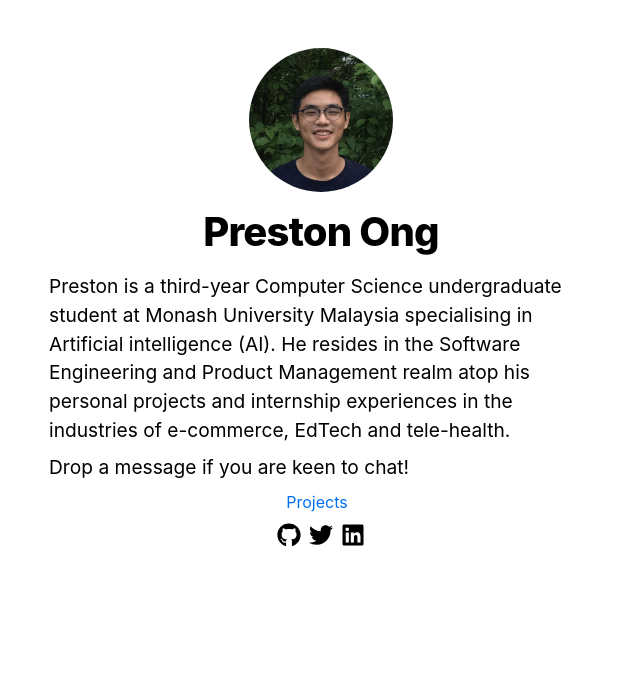
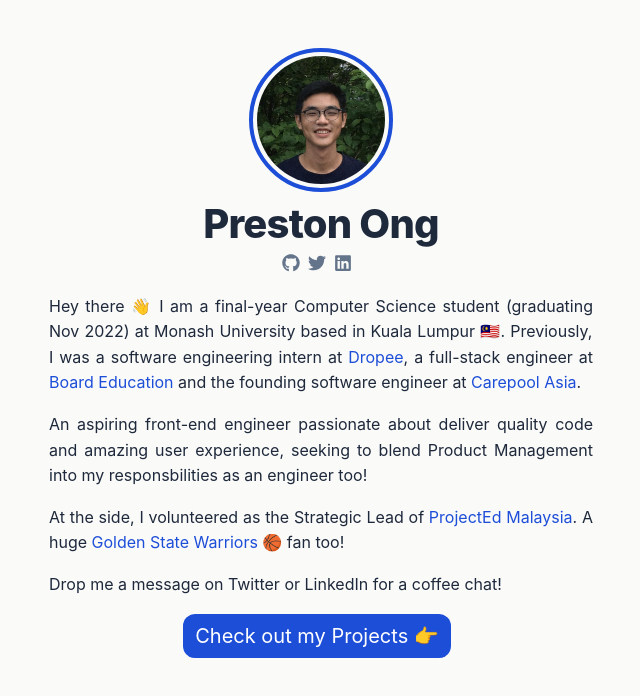
Before and after one commit to preston-ong/prestons-portfolio, a Next.js app: page / in a window 1280 px wide. Shown: the top 696 px of the page, without its empty margins (319-959 px from the left). Built offline with nearby package versions, Linux system fonts and the light colour scheme.

Commit message:
Updated UI

```diff
--- /dev/null
+++ b/components/SocialLink.js
@@ -0,0 +1,21 @@
+import React from "react";
+import { FontAwesomeIcon } from "@fortawesome/react-fontawesome";
+import {
+  faGithub,
+  faTwitter,
+  faLinkedin,
+} from "@fortawesome/free-brands-svg-icons";
+
+const typeToFaIcon = {
+  github: faGithub,
+  twitter: faTwitter,
+  linkedin: faLinkedin,
+};
+
+export default function SocialLink({ type, url, width, height }) {
+  return (
+    <a className="text-slate-500 mr-2 inline-block" href={url} target="_blank">
+      <FontAwesomeIcon icon={typeToFaIcon[type]} style={{ width, height }} />
+    </a>
+  );
+}
--- a/components/layout.js
+++ b/components/layout.js
@@ -5,6 +5,7 @@ import Image from "next/image";
 import styles from "./layout.module.css";
 import utilStyles from "../styles/utils.module.css";
 import Link from "next/link";
+import SocialLink from "./SocialLink";
 
 const name = "Preston Ong";
 export const siteTitle = "Preston Ong's Personal Website";
@@ -27,18 +28,38 @@ export default function Layout({ children, home }) {
         <meta name="og:title" content={siteTitle} />
         <meta name="twitter:card" content="summary_large_image" />
       </Head>
-      <header className={styles.header}>
+      <header className={`${styles.header} mb-4`}>
         {home ? (
           <>
             <Image
               priority
               src="/images/profile.jpg"
-              className={utilStyles.borderCircle}
+              className="rounded-full !border-blue-700 !border-4 !border-solid !p-1"
               height={144}
               width={144}
               alt={name}
             />
-            <h1 className={utilStyles.heading2Xl}>{name}</h1>
+            <h1 className={`${utilStyles.heading2Xl} !mt-2 !mb-1`}>{name}</h1>
+            <section className="text-center">
+              <SocialLink
+                width="18px"
+                height="18px"
+                type="github"
+                url="https://github.com/prestonojb"
+              />
+              <SocialLink
+                width="18px"
+                height="18px"
+                type="twitter"
+                url="https://twitter.com/preston_ojb"
+              />
+              <SocialLink
+                width="18px"
+                height="18px"
+                type="linkedin"
+                url="https://linkedin.com/in/preston-ong-jin-bin"
+              />
+            </section>
           </>
         ) : (
           <>
@@ -47,18 +68,38 @@ export default function Layout({ children, home }) {
                 <Image
                   priority
                   src="/images/profile.jpg"
-                  className={utilStyles.borderCircle}
+                  className="rounded-full !border-blue-700 !border-4 !border-solid !p-1"
                   height={108}
                   width={108}
                   alt={name}
                 />
               </a>
             </Link>
-            <h2 className={utilStyles.headingLg}>
+            <h2 className={`${utilStyles.headingLg} !mt-2 !mb-1`}>
               <Link href="/">
                 <a className={utilStyles.colorInherit}>{name}</a>
               </Link>
             </h2>
+            <section className="text-center">
+              <SocialLink
+                width="18px"
+                height="18px"
+                type="github"
+                url="https://github.com/prestonojb"
+              />
+              <SocialLink
+                width="18px"
+                height="18px"
+                type="twitter"
+                url="https://twitter.com/preston_ojb"
+              />
+              <SocialLink
+                width="18px"
+                height="18px"
+                type="linkedin"
+                url="https://linkedin.com/in/preston-ong-jin-bin"
+              />
+            </section>
           </>
         )}
       </header>
--- a/pages/index.js
+++ b/pages/index.js
@@ -5,12 +5,7 @@ import Layout, { siteTitle } from "../components/layout";
 import utilStyles from "../styles/utils.module.css";
 
 import Link from "next/link";
-import { FontAwesomeIcon } from "@fortawesome/react-fontawesome";
-import {
-  faGithub,
-  faTwitter,
-  faLinkedin,
-} from "@fortawesome/free-brands-svg-icons";
+import SocialLink from "../components/SocialLink";
 
 export default function Home() {
   return (
@@ -18,64 +13,49 @@ export default function Home() {
       <Head>
         <title>{`Preston's Website`}</title>
       </Head>
-      <section className={utilStyles.headingMd}>
+      <section className="text-justify">
         <p>
-          Preston is a third-year Computer Science undergraduate student at
-          Monash University Malaysia specialising in Artificial intelligence
-          (AI). He resides in the Software Engineering and Product Management
-          realm atop his personal projects and internship experiences in the
-          industries of e-commerce, EdTech and tele-health.{" "}
+          Hey there 👋 I am a final-year Computer Science student (graduating
+          Nov 2022) at Monash University based in Kuala Lumpur 🇲🇾. Previously, I
+          was a software engineering intern at{" "}
+          <a target="_blank" href="https://dropee.com">
+            Dropee
+          </a>
+          , a full-stack engineer at{" "}
+          <a target="_blank" hrerf="https://boardedu.org">
+            Board Education
+          </a>{" "}
+          and the founding software engineer at{" "}
+          <a target="_blank" hrerf="https://carepool.asia">
+            Carepool Asia
+          </a>
+          .
         </p>
-        <p>Drop a message if you are keen to chat!</p>
-      </section>
-      <section
-        className={utilStyles.textCenter}
-        style={{ marginBottom: "8px" }}
-      >
-        <Link href="/projects">
-          <a className={utilStyles.marginRight8px}>Projects</a>
-        </Link>
+        <p>
+          An aspiring front-end engineer passionate about deliver quality code
+          and amazing user experience, seeking to blend Product Management into
+          my responsbilities as an engineer too!
+        </p>
+        <p>
+          At the side, I volunteered as the Strategic Lead of{" "}
+          <a target="_blank" href="https://projected.my">
+            ProjectEd Malaysia
+          </a>
+          . A huge{" "}
+          <a target="_blank" href="https://twitter.com/warriors">
+            Golden State Warriors 🏀
+          </a>{" "}
+          fan too!
+        </p>
+        <p>Drop me a message on Twitter or LinkedIn for a coffee chat!</p>
       </section>
 
-      <section className={utilStyles.textCenter}>
-        <a
-          style={{
-            color: "black",
-            marginRight: "8px",
-            display: "inline-block",
-          }}
-          href="https://github.com/prestonojb"
-          target="_blank"
-        >
-          <FontAwesomeIcon
-            icon={faGithub}
-            style={{ width: "24px", height: "24px" }}
-          />
-        </a>
-        <a
-          style={{
-            color: "black",
-            marginRight: "8px",
-            display: "inline-block",
-          }}
-          href="https://twitter.com/preston_ojb"
-          target="_blank"
-        >
-          <FontAwesomeIcon
-            icon={faTwitter}
-            style={{ width: "24px", height: "24px" }}
-          />
-        </a>
-        <a
-          style={{ color: "black", display: "inline-block" }}
-          href="https://linkedin.com/in/preston-ong-jin-bin"
-          target="_blank"
-        >
-          <FontAwesomeIcon
-            icon={faLinkedin}
-            style={{ width: "24px", height: "24px" }}
-          />
-        </a>
+      <section className="text-center mr-2 mb-5">
+        <Link href="/projects">
+          <a className="inline-block bg-blue-700 text-white text-xl hover:bg-blue-800 hover:no-underline rounded-xl px-3 py-2">
+            Check out my Projects 👉
+          </a>
+        </Link>
       </section>
     </Layout>
   );
--- a/styles/global.css
+++ b/styles/global.css
@@ -10,6 +10,7 @@ body {
     Ubuntu, Cantarell, Fira Sans, Droid Sans, Helvetica Neue, sans-serif;
   line-height: 1.6;
   font-size: 16px;
+  @apply bg-stone-50 text-slate-800;
 }
 
 * {
@@ -17,8 +18,9 @@ body {
 }
 
 a {
-  color: #0070f3;
+  @apply text-blue-700;
   text-decoration: none;
+  font-size: inherit;
 }
 
 a:hover {
@@ -60,7 +62,7 @@ h6 {
 }
 
 p {
-  margin-bottom: 8px;
+  margin-bottom: 16px;
 }
 
 .swiper {
```
